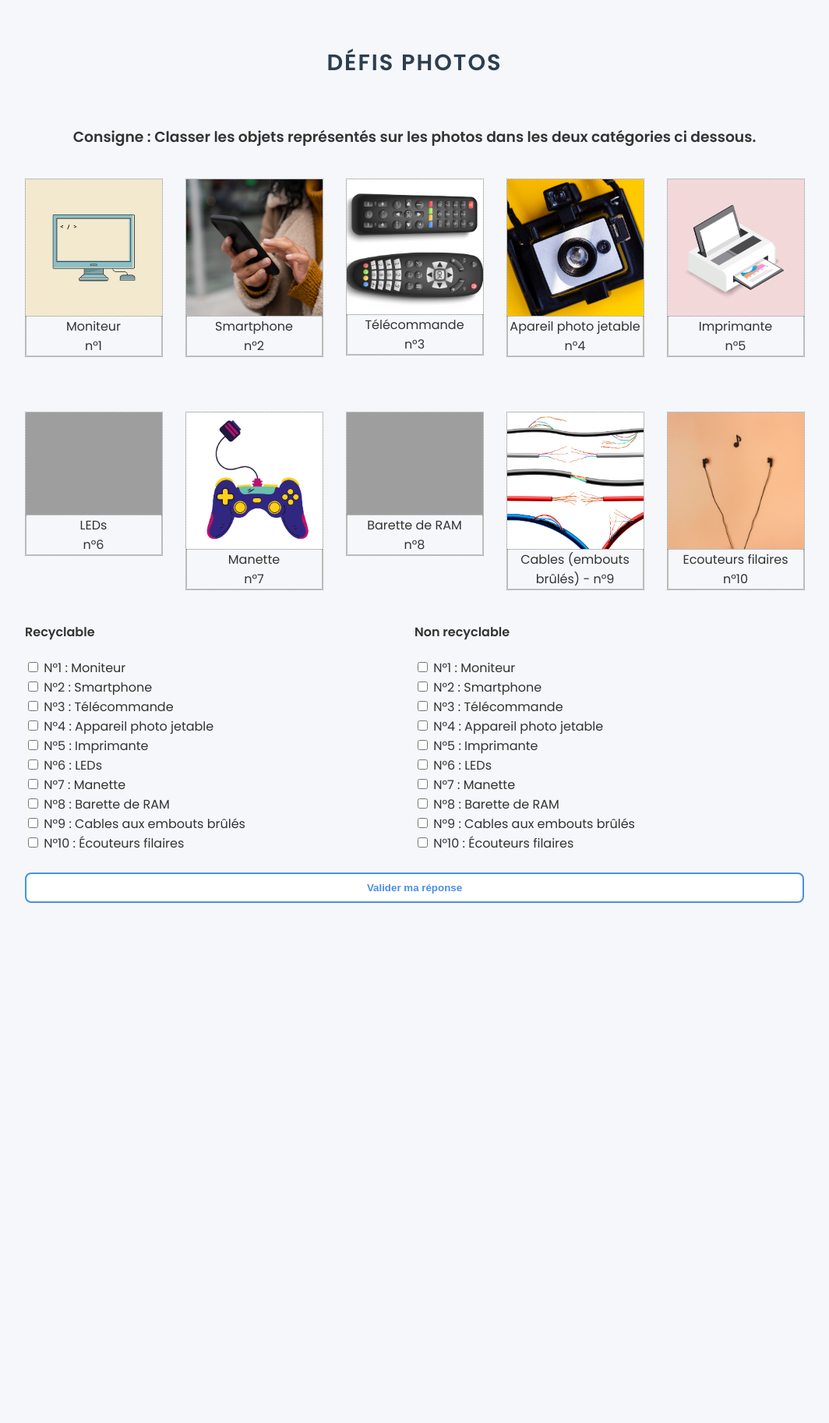
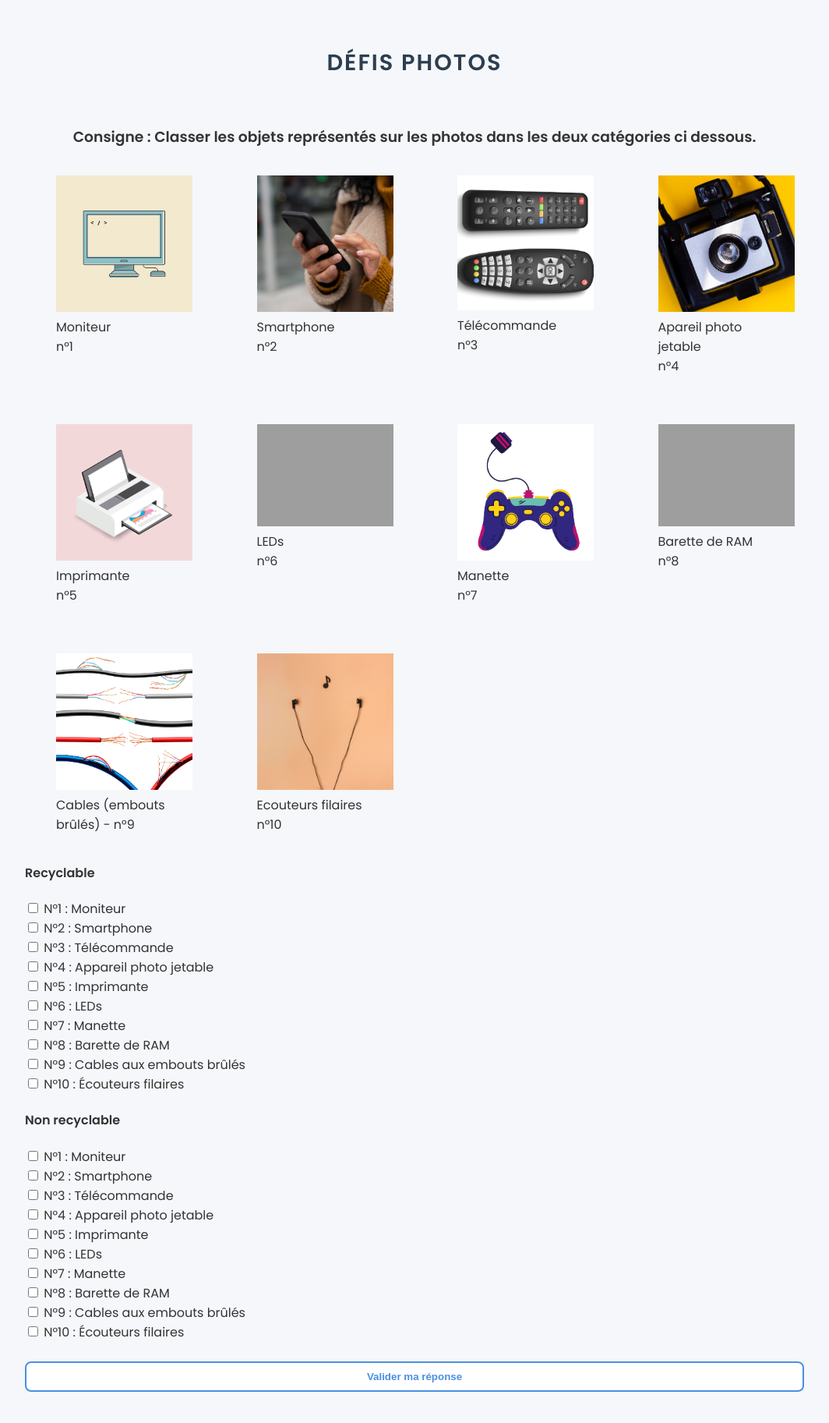
Before and after one commit to rylesdev/ndi-les_apprutie, a PHP site: page /defi_test4.php in a window 1280 px wide. Shown: the whole page at 78% size, without its empty margins (108-1172 px from the left). Before the commit the page ends 1158 px from the top, so only its background shows below. Run offline with PHP 8.4, Linux system fonts and the light colour scheme; grey boxes are pictures that could not be loaded.

Commit message:
add css
# Conflicts:
#	style.css

```diff
--- a/defi_test3.php
+++ b/defi_test3.php
@@ -39,7 +39,7 @@ if ($_SERVER['REQUEST_METHOD'] === 'POST') {
 </head>
 <body>
 <div class="container">
-    <h1>Défi 2 : Vrai / Faux</h1>
+    <h1>Défi 3 : Vrai / Faux</h1>
 
     <form method="post">
         <?php foreach ($questions as $id => $q): ?>
--- a/style.css
+++ b/style.css
@@ -39,11 +39,9 @@ h1 {
 
 .grid {
     display: grid;
-    grid-template-columns: repeat(auto-fit, minmax(175px, 1fr));
+    grid-template-columns: repeat(auto-fit, minmax(220px, 1fr));
     gap: 30px;
-    justify-items: center; /* centre les images dans chaque colonne */
 }
-
 
 .card-wrap {
     position: relative;
@@ -167,33 +165,3 @@ h1 {
     margin-top: 10px;
     opacity: 0.7;
 }
-
-figure {
-    display: inline-block;
-    border: 1px dotted gray;
-    margin: 20px;
-}
-figure img {
-    vertical-align: top;
-}
-figure figcaption {
-    border: 0.5px dotted gray;
-    text-align: center;
-}
-
-.column {
-  float: left;
-  width: 50%;
-}
-
-/* Clear floats after the columns */
-.row:after {
-  content: "";
-  display: table;
-  clear: both;
-}
-
-.button {
-    color : #5C8ECA;
-    text-align : center;
-}
```
